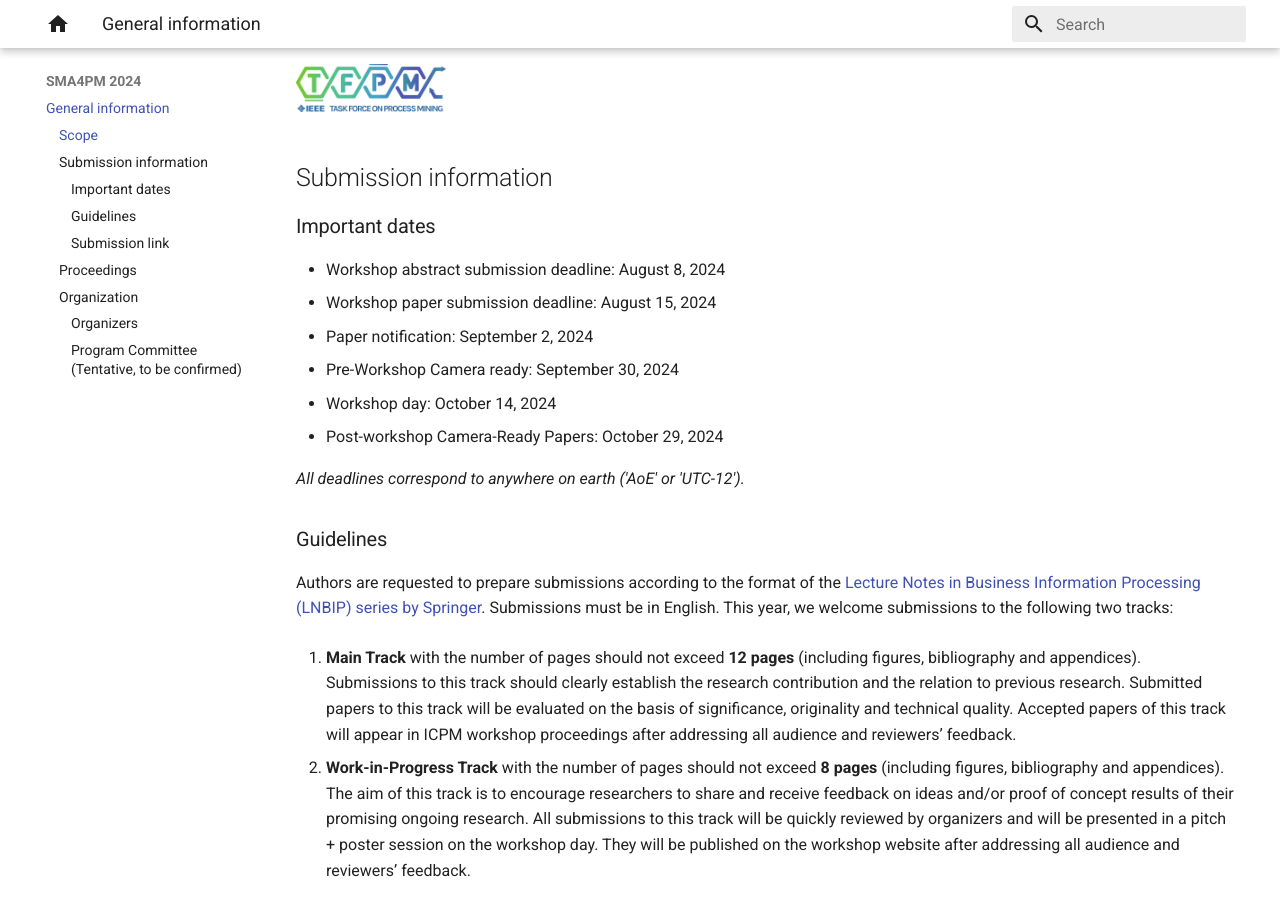
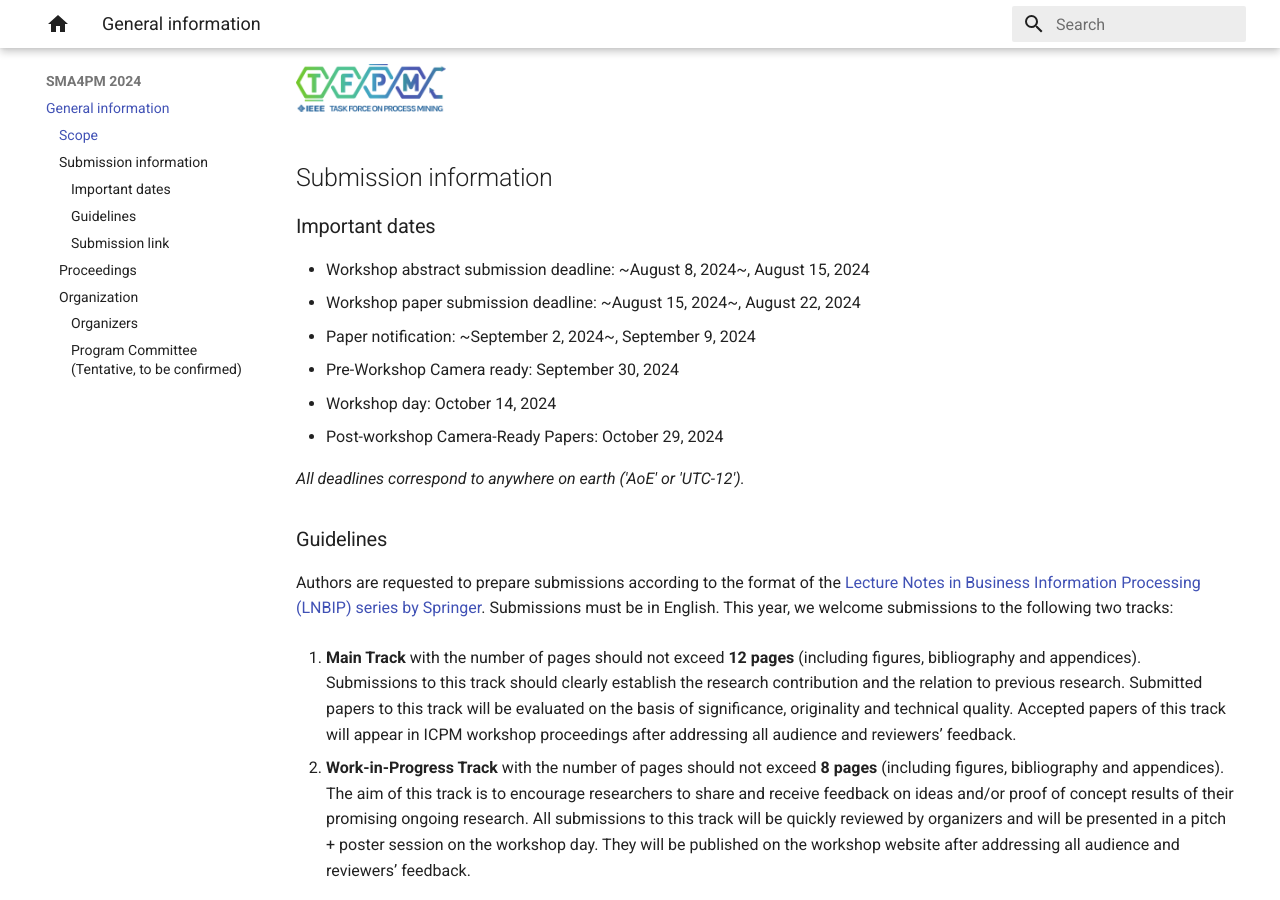
Before and after one commit to sma4pm/sma4pm.github.io, an MkDocs documentation site: the page built from docs/2024/index.md, in a window 1280 px wide and 900 px high, scrolled down 2305 px. Built offline with MkDocs 1.6.1 and Material for MkDocs 9.7.7, drawn with Linux system fonts in a browser that asks for light colours.

Commit message:
Update index.md
updates deadlines

```diff
--- a/docs/2024/index.md
+++ b/docs/2024/index.md
@@ -63,9 +63,9 @@ The workshop is a satellite event of the IEEE Task Force on Process Mining.
 
 ### Important dates
 
-* Workshop abstract submission deadline: August 8, 2024
-* Workshop paper submission deadline: August 15, 2024
-* Paper notification: September 2, 2024
+* Workshop abstract submission deadline: ~August 8, 2024~, August 15, 2024
+* Workshop paper submission deadline: ~August 15, 2024~, August 22, 2024
+* Paper notification: ~September 2, 2024~, September 9, 2024
 * Pre-Workshop Camera ready: September 30, 2024
 * Workshop day: October 14, 2024
 * Post-workshop Camera-Ready Papers: October 29, 2024
```
